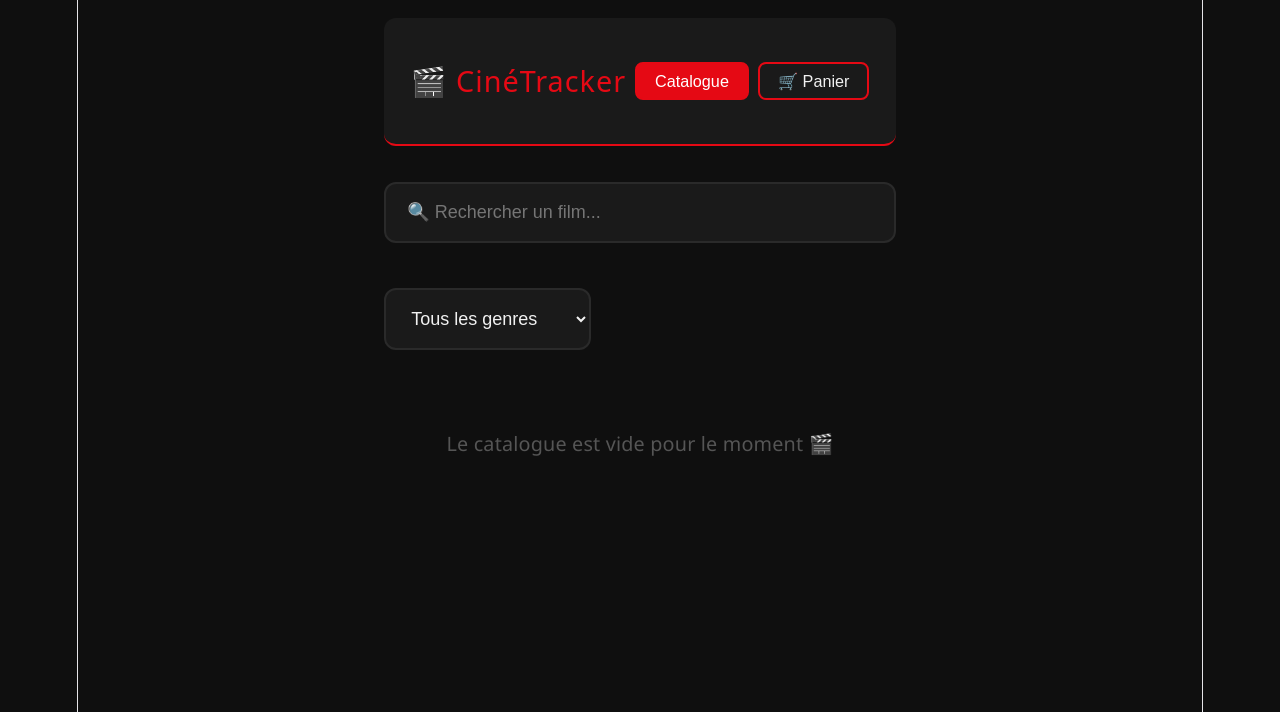
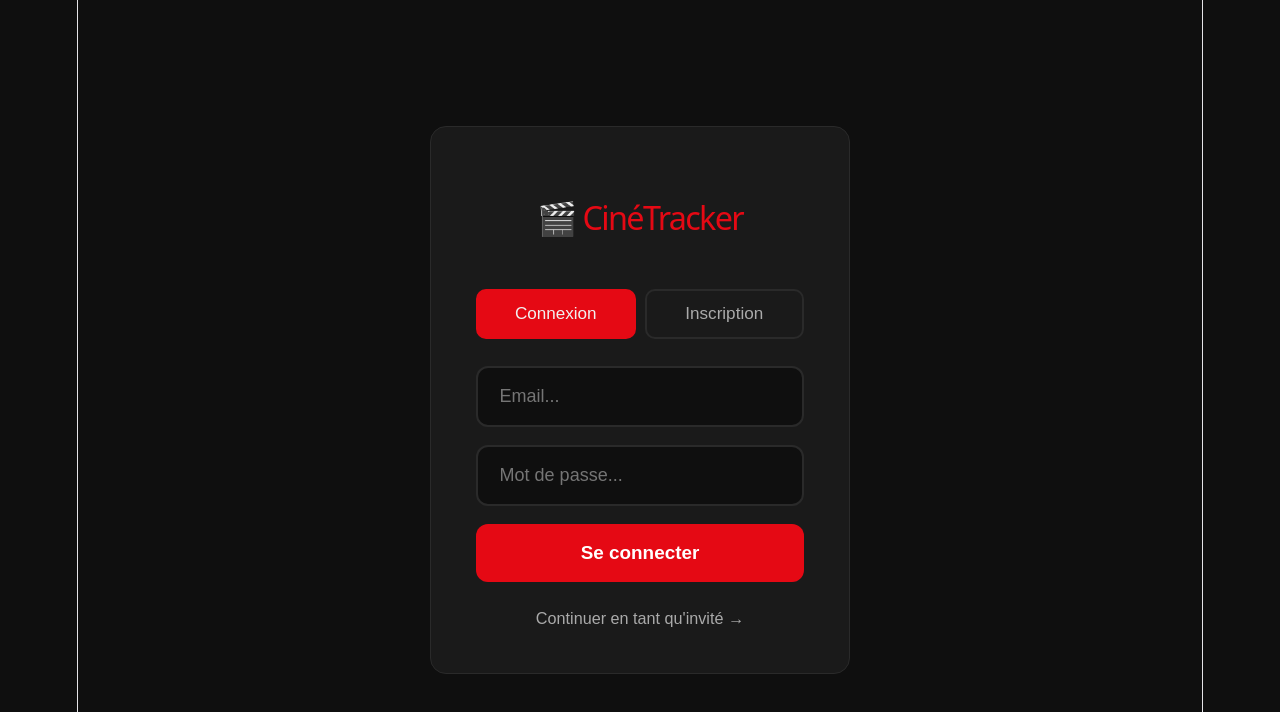
Before and after one commit to nonody08/moviestep, a React (Vite) app: page / in a window 1280 px wide. Shown: the top 712 px of the page. Built offline with nearby package versions, Linux system fonts and the light colour scheme; no server answers; the database is empty.

Commit message:
grosses modifs pour l'email

```diff
--- a/package.json
+++ b/package.json
@@ -11,6 +11,7 @@
   },
   "dependencies": {
     "code": "^5.2.4",
+    "emailjs-com": "^3.2.0",
     "firebase": "^12.13.0",
     "react": "^19.2.6",
     "react-dom": "^19.2.6"
--- a/src/App.css
+++ b/src/App.css
@@ -521,3 +521,145 @@ body {
   font-size: 0.8rem;
   color: #aaa;
 }
+/* Login */
+.login-wrapper {
+  min-height: 100vh;
+  display: flex;
+  align-items: center;
+  justify-content: center;
+  background: #0f0f0f;
+}
+
+.login-box {
+  background: #1a1a1a;
+  padding: 2.5rem;
+  border-radius: 16px;
+  width: 100%;
+  max-width: 420px;
+  border: 1px solid #2a2a2a;
+  display: flex;
+  flex-direction: column;
+  gap: 1.5rem;
+}
+
+.login-box h1 {
+  text-align: center;
+  color: #e50914;
+  font-size: 1.8rem;
+}
+
+.login-tabs {
+  display: flex;
+  gap: 0.5rem;
+}
+
+.login-tabs button {
+  flex: 1;
+  padding: 0.7rem;
+  border: 2px solid #2a2a2a;
+  border-radius: 10px;
+  background: transparent;
+  color: #aaa;
+  cursor: pointer;
+  font-size: 0.95rem;
+  transition: all 0.2s;
+}
+
+.login-tabs button.active {
+  border-color: #e50914;
+  color: #f1f1f1;
+  background: #e50914;
+}
+
+.login-box form {
+  display: flex;
+  flex-direction: column;
+  gap: 1rem;
+}
+
+.login-box input {
+  width: 100%;
+  padding: 1rem 1.2rem;
+  border: 2px solid #2a2a2a;
+  border-radius: 12px;
+  font-size: 1rem;
+  outline: none;
+  background: #0f0f0f;
+  color: #f1f1f1;
+  transition: border 0.2s;
+}
+
+.login-box input:focus { border-color: #e50914; }
+
+.btn-login {
+  width: 100%;
+  padding: 1rem;
+  background: #e50914;
+  color: white;
+  border: none;
+  border-radius: 12px;
+  cursor: pointer;
+  font-size: 1.05rem;
+  font-weight: 700;
+  transition: background 0.2s;
+}
+
+.btn-login:hover { background: #b20710; }
+
+.btn-invite {
+  background: none;
+  border: none;
+  color: #aaa;
+  cursor: pointer;
+  font-size: 0.9rem;
+  text-align: center;
+  transition: color 0.2s;
+}
+
+.btn-invite:hover { color: #f1f1f1; }
+
+.erreur {
+  color: #e50914;
+  font-size: 0.85rem;
+  text-align: center;
+}
+
+/* User info header */
+.user-info {
+  display: flex;
+  align-items: center;
+  gap: 0.8rem;
+  flex-wrap: wrap;
+}
+
+.user-email {
+  font-size: 0.85rem;
+  color: #aaa;
+}
+
+.btn-deconnexion {
+  background: transparent;
+  border: 1px solid #aaa;
+  color: #aaa;
+  padding: 0.3rem 0.8rem;
+  border-radius: 8px;
+  cursor: pointer;
+  font-size: 0.8rem;
+  transition: all 0.2s;
+}
+
+.btn-deconnexion:hover {
+  border-color: #e50914;
+  color: #e50914;
+}
+
+/* Loading */
+.loading {
+  min-height: 100vh;
+  display: flex;
+  align-items: center;
+  justify-content: center;
+  color: #aaa;
+  font-size: 1.2rem;
+  background: #0f0f0f;
+}
--- a/src/App.jsx
+++ b/src/App.jsx
@@ -1,35 +1,67 @@
 import { useState, useEffect } from "react";
+import { auth, db } from "./firebase";
+import { onAuthStateChanged, signOut } from "firebase/auth";
+import {
+  collection,
+  onSnapshot,
+  addDoc,
+  deleteDoc,
+  doc,
+} from "firebase/firestore";
 import Header from "./components/Header";
 import Catalogue from "./pages/Catalogue";
 import Panier from "./pages/Panier";
 import Admin from "./pages/Admin";
+import Login from "./pages/Login";
 import "./App.css";
 
+const ADMIN_EMAIL = "dyllamaboumbaninolanedyl@gmail.com"; // ← mets ton email ici
+
 function App() {
+  const [user, setUser] = useState(null);
+  const [invite, setInvite] = useState(false);
+  const [loading, setLoading] = useState(true);
   const [page, setPage] = useState("catalogue");
-  const [films, setFilms] = useState(() => {
-    const saved = localStorage.getItem("catalogue");
-    return saved ? JSON.parse(saved) : [];
-  });
-  const [panier, setPanier] = useState(() => {
-    const saved = localStorage.getItem("panier");
-    return saved ? JSON.parse(saved) : [];
-  });
+  const [films, setFilms] = useState([]);
+  const [panier, setPanier] = useState([]);
+
+  // Écoute connexion/déconnexion
+  useEffect(() => {
+    const unsub = onAuthStateChanged(auth, (u) => {
+      setUser(u);
+      setLoading(false);
+    });
+    return unsub;
+  }, []);
+
+  // Écoute le catalogue Firestore en temps réel
+  useEffect(() => {
+    const unsub = onSnapshot(collection(db, "films"), (snapshot) => {
+      setFilms(snapshot.docs.map((d) => ({ id: d.id, ...d.data() })));
+    });
+    return unsub;
+  }, []);
+
+  // Panier dans localStorage par user
+  useEffect(() => {
+    if (user) {
+      const saved = localStorage.getItem(`panier_${user.uid}`);
+      setPanier(saved ? JSON.parse(saved) : []);
+    }
+  }, [user]);
 
   useEffect(() => {
-    localStorage.setItem("catalogue", JSON.stringify(films));
-  }, [films]);
+    if (user) {
+      localStorage.setItem(`panier_${user.uid}`, JSON.stringify(panier));
+    }
+  }, [panier, user]);
 
-  useEffect(() => {
-    localStorage.setItem("panier", JSON.stringify(panier));
-  }, [panier]);
-
-  const ajouterFilm = (film) => {
-    setFilms([...films, { id: Date.now(), ...film }]);
+  const ajouterFilm = async (film) => {
+    await addDoc(collection(db, "films"), film);
   };
 
-  const supprimerFilm = (id) => {
-    setFilms(films.filter((f) => f.id !== id));
+  const supprimerFilm = async (id) => {
+    await deleteDoc(doc(db, "films", id));
     setPanier(panier.filter((f) => f.id !== id));
   };
 
@@ -42,7 +74,9 @@ function App() {
     setPanier(panier.filter((f) => f.id !== id));
   };
 
-  // Détection page admin via hash
+  const isAdmin = user && user.email === ADMIN_EMAIL;
+
+  // Détection page admin
   useEffect(() => {
     const checkHash = () => {
       if (window.location.hash === "#/admin") setPage("admin");
@@ -52,25 +86,40 @@ function App() {
     return () => window.removeEventListener("hashchange", checkHash);
   }, []);
 
+  if (loading) return <div className="loading">Chargement...</div>;
+
+  if (!user && !invite) {
+    return <Login onInvite={() => setInvite(true)} />;
+  }
+
   return (
     <div className="app">
-      <Header page={page} setPage={setPage} panierCount={panier.length} />
+      <Header
+        page={page}
+        setPage={setPage}
+        panierCount={panier.length}
+        user={user}
+        invite={invite}
+        isAdmin={isAdmin}
+        onDeconnexion={() => {
+          signOut(auth);
+          setInvite(false);
+          setPanier([]);
+        }}
+      />
       {page === "catalogue" && (
         <Catalogue
           films={films}
           panier={panier}
           onAjouterAuPanier={ajouterAuPanier}
+          invite={invite}
         />
       )}
-      {page === "panier" && (
+      {page === "panier" && !invite && (
         <Panier panier={panier} onRetirer={retirerDuPanier} />
       )}
-      {page === "admin" && (
-        <Admin
-          films={films}
-          onAjouter={ajouterFilm}
-          onSupprimer={supprimerFilm}
-        />
+      {page === "admin" && isAdmin && (
+        <Admin films={films} onAjouter={ajouterFilm} onSupprimer={supprimerFilm} />
       )}
     </div>
   );
--- a/src/components/Header.jsx
+++ b/src/components/Header.jsx
@@ -1,4 +1,4 @@
-function Header({ page, setPage, panierCount }) {
+function Header({ page, setPage, panierCount, user, invite, isAdmin, onDeconnexion }) {
   return (
     <header className="header">
       <h1 onClick={() => setPage("catalogue")}>🎬 CinéTracker</h1>
@@ -9,16 +9,34 @@ function Header({ page, setPage, panierCount }) {
         >
           Catalogue
         </button>
+        {!invite && (
           <button
             className={page === "panier" ? "active" : ""}
             onClick={() => setPage("panier")}
           >
             🛒 Panier
-          {panierCount > 0 && (
-            <span className="badge">{panierCount}</span>
+            {panierCount > 0 && <span className="badge">{panierCount}</span>}
+          </button>
         )}
+        {isAdmin && (
+          <button
+            className={page === "admin" ? "active" : ""}
+            onClick={() => setPage("admin")}
+          >
+            🔐 Admin
           </button>
+        )}
       </nav>
+      <div className="user-info">
+        {invite ? (
+          <span className="user-email">👤 Invité</span>
+        ) : (
+          <span className="user-email">👤 {user?.email}</span>
+        )}
+        <button className="btn-deconnexion" onClick={onDeconnexion}>
+          Déconnexion
+        </button>
+      </div>
     </header>
   );
 }
--- /dev/null
+++ b/src/firebase.js
@@ -0,0 +1,16 @@
+import { initializeApp } from "firebase/app";
+import { getFirestore } from "firebase/firestore";
+import { getAuth } from "firebase/auth";
+
+const firebaseConfig = {
+  apiKey: "AIzaSyBBWHK_JroPO-d_LsnmI86L84fbaxI7xhk",
+  authDomain: "moviestep-5d58a.firebaseapp.com",
+  projectId: "moviestep-5d58a",
+  storageBucket: "moviestep-5d58a.firebasestorage.app",
+  messagingSenderId: "759870471975",
+  appId: "1:759870471975:web:09ce795d1f9a8f2f357302"
+};
+
+const app = initializeApp(firebaseConfig);
+export const db = getFirestore(app);
+export const auth = getAuth(app);
--- /dev/null
+++ b/src/pages/Login.jsx
@@ -0,0 +1,80 @@
+import { useState } from "react";
+import { auth } from "../firebase";
+import {
+  createUserWithEmailAndPassword,
+  signInWithEmailAndPassword,
+} from "firebase/auth";
+
+function Login({ onInvite }) {
+  const [mode, setMode] = useState("connexion");
+  const [email, setEmail] = useState("");
+  const [password, setPassword] = useState("");
+  const [erreur, setErreur] = useState("");
+
+  const handleSubmit = async (e) => {
+    e.preventDefault();
+    setErreur("");
+    try {
+      if (mode === "inscription") {
+        await createUserWithEmailAndPassword(auth, email, password);
+      } else {
+        await signInWithEmailAndPassword(auth, email, password);
+      }
+    } catch (err) {
+      if (err.code === "auth/email-already-in-use") setErreur("Email déjà utilisé.");
+      else if (err.code === "auth/wrong-password") setErreur("Mot de passe incorrect.");
+      else if (err.code === "auth/user-not-found") setErreur("Aucun compte avec cet email.");
+      else if (err.code === "auth/weak-password") setErreur("Mot de passe trop court (6 car. min).");
+      else setErreur("Une erreur est survenue.");
+    }
+  };
+
+  return (
+    <div className="login-wrapper">
+      <div className="login-box">
+        <h1>🎬 CinéTracker</h1>
+        <div className="login-tabs">
+          <button
+            className={mode === "connexion" ? "active" : ""}
+            onClick={() => setMode("connexion")}
+          >
+            Connexion
+          </button>
+          <button
+            className={mode === "inscription" ? "active" : ""}
+            onClick={() => setMode("inscription")}
+          >
+            Inscription
+          </button>
+        </div>
+
+        <form onSubmit={handleSubmit}>
+          <input
+            type="email"
+            placeholder="Email..."
+            value={email}
+            onChange={(e) => setEmail(e.target.value)}
+            required
+          />
+          <input
+            type="password"
+            placeholder="Mot de passe..."
+            value={password}
+            onChange={(e) => setPassword(e.target.value)}
+            required
+          />
+          {erreur && <p className="erreur">{erreur}</p>}
+          <button type="submit" className="btn-login">
+            {mode === "connexion" ? "Se connecter" : "Créer un compte"}
+          </button>
+        </form>
+
+        <button className="btn-invite" onClick={onInvite}>
+          Continuer en tant qu'invité →
+        </button>
+      </div>
+    </div>
+  );
+}
+
+export default Login;
```
Also changed, not shown: 1 other file (tests, documents, lock files or other folders). Lines whose indentation alone changed are shown as unchanged.
